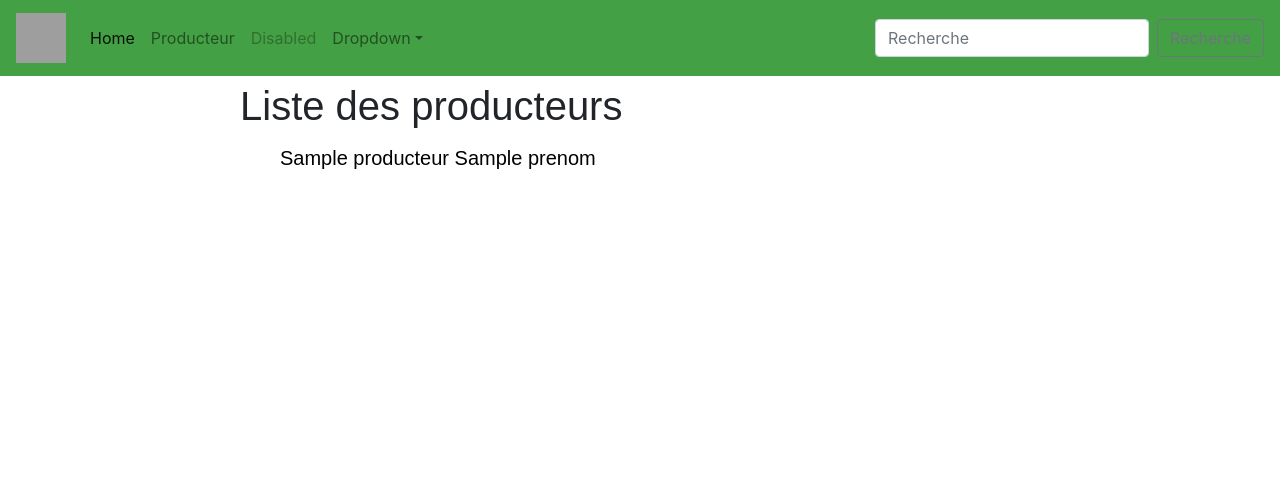
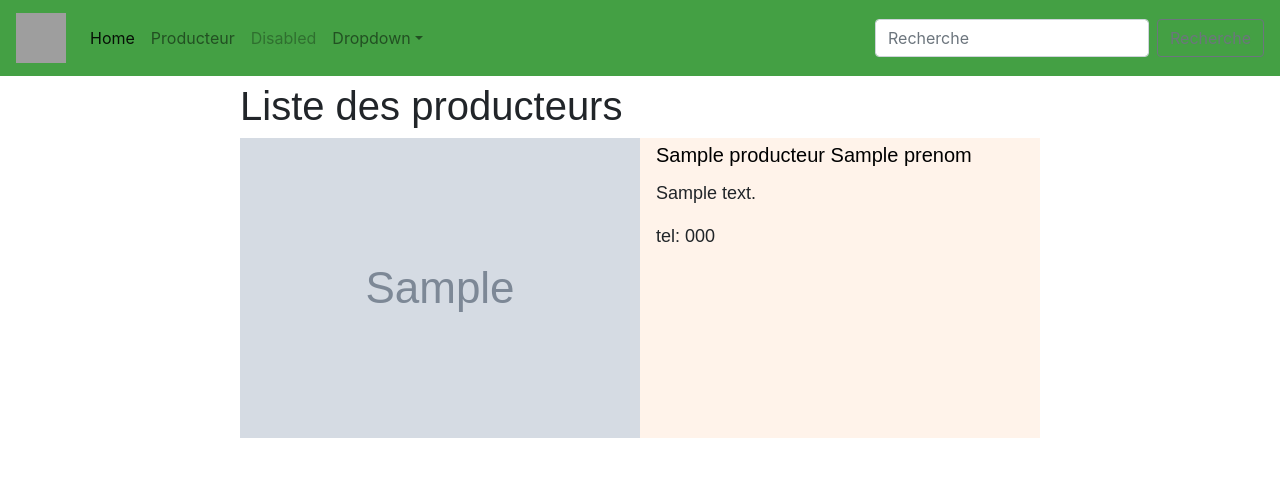
Before and after one commit to Gael-Mousset/FiFruitEtLegume, a Symfony app: template FiFruitEtLegume/templates/Producteur/index.html.twig in a window 1280 px wide. Shown: the top 477 px of the page. Run offline with Twig, Linux system fonts and the light colour scheme; the template is opened without the code that fills it: most values are stand-ins (such as "Sample title", 1, 10 or a date in 2020); grey boxes marked "Sample" are stand-in pictures; some libraries are stand-ins or nearby versions; grey boxes are pictures that could not be loaded.

Commit message:
amélioration page producteur

```diff
--- a/FiFruitEtLegume/templates/Producteur/index.html.twig
+++ b/FiFruitEtLegume/templates/Producteur/index.html.twig
@@ -15,14 +15,23 @@
     </style>
     <div class="example-wrapper">
         <h1>Liste des producteurs</h1>
-        <ul>
-            {% for pdct in producteurs %}
-                <li style="list-style: none">
-                    <a class="navbar-brand" href="/detailproducteur/{{ pdct.id }}">
-                        {{ pdct.nom}} {{ pdct.prenom }}
-                    </a>
-                </li>
-            {% endfor %}
-        </ul>
+        {% for pdct in producteurs %}
+            <div class="media" style="background-color: #fff3ea">
+                <img src="{{ pdct.photo }}"  class="mr-3" alt="">
+                <div class="media-body">
+                    <h5>
+                        <a class="navbar-brand" href="/detailproducteur/{{ pdct.id }}">
+                            {{ pdct.nom}} {{ pdct.prenom }}
+                        </a>
+                    </h5>
+                    <p>{{ pdct.description }}</p>
+                    <p>tel: {{ pdct.telephone }}</p>
+                </div>
+            </div>
+            <p></p>
+        {% endfor %}
+
+
+
     </div>
 {% endblock %}
```
